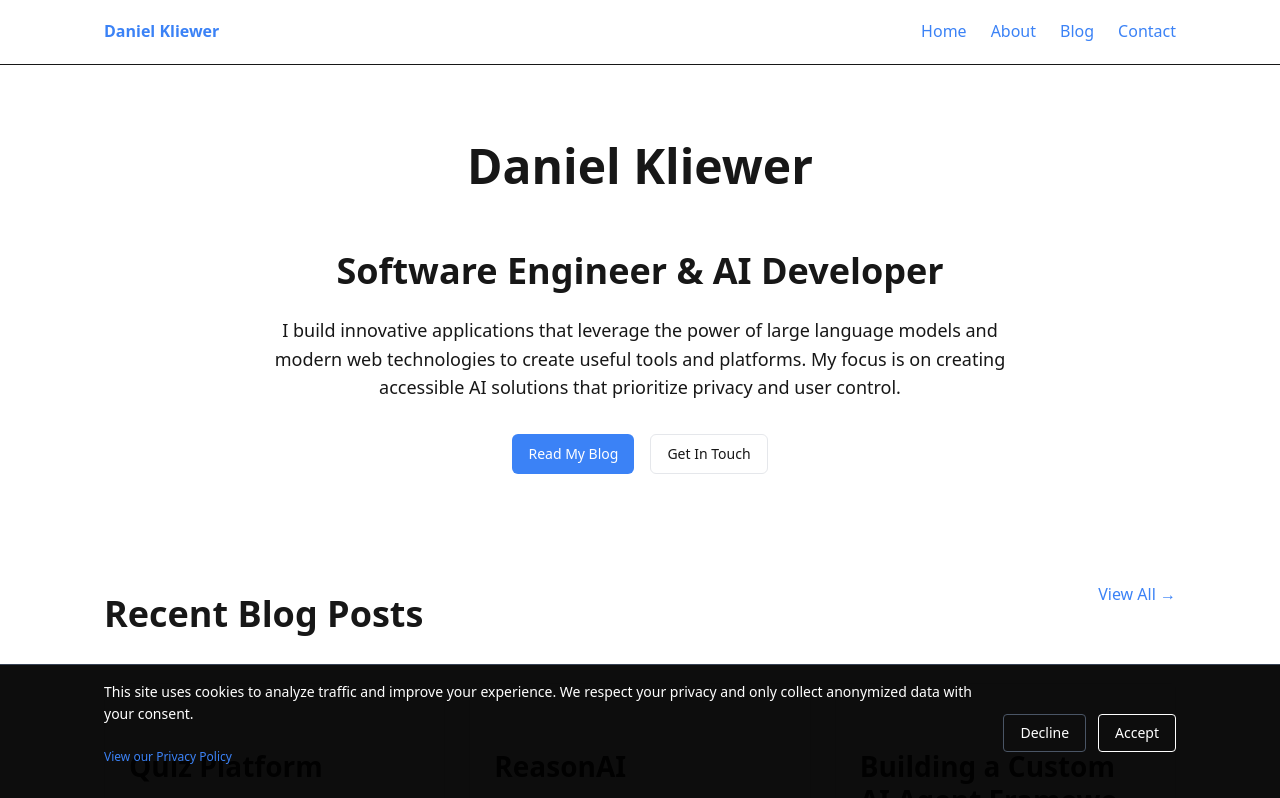
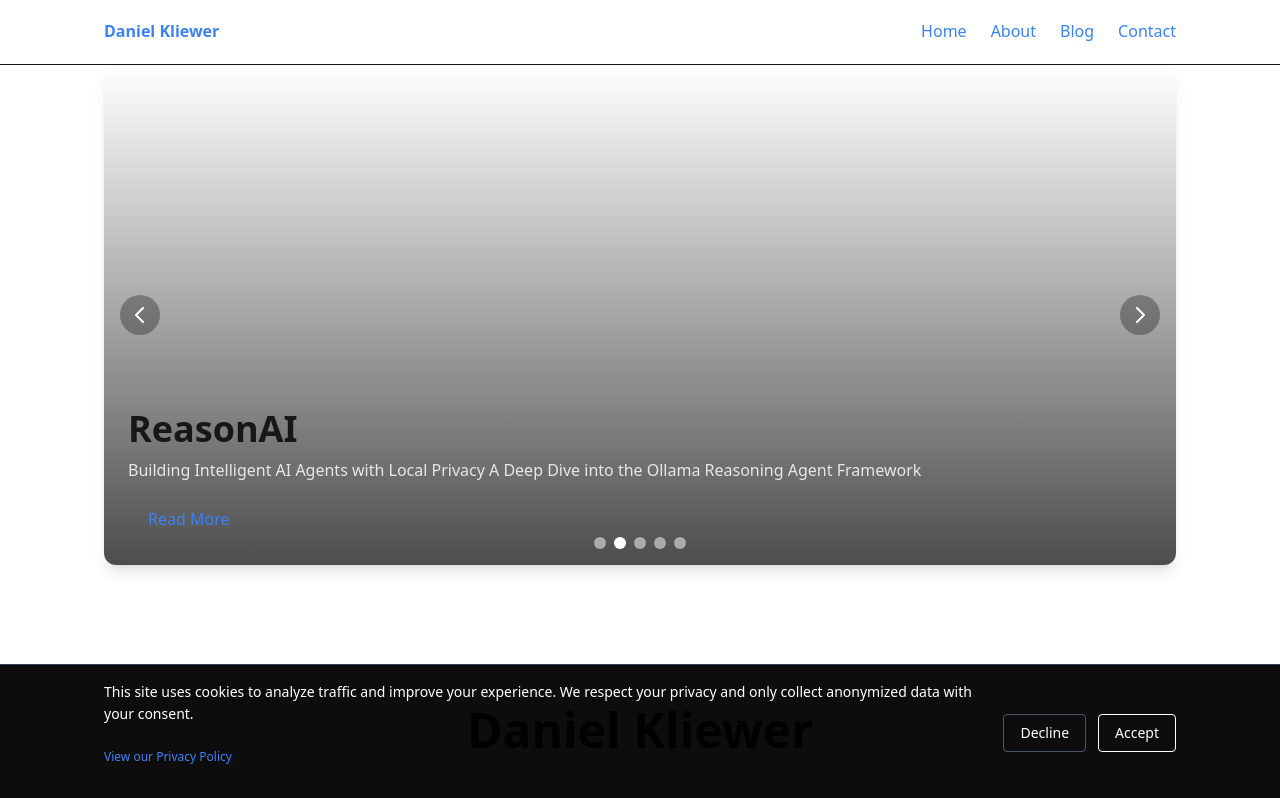
Before and after one commit to kliewerdaniel/blog06, a Next.js app: page / in a window 1280 px wide. Shown: the top 798 px of the page. Built offline with nearby package versions, Linux system fonts and the light colour scheme.

Commit message:
Personal Introduction: Incorporate a brief personal introduction or welcome message on the homepage to establish a connection with visitors.

```diff
--- a/src/app/layout.tsx
+++ b/src/app/layout.tsx
@@ -143,15 +143,15 @@ export default function RootLayout({
           }}
         />
       </head>
-      {/* Add Google Analytics (GA4) with privacy-compliant configuration */}
-      {/* Replace G-XXXXXXXXXX with your actual GA4 measurement ID from Google Analytics admin console */}
-      <GoogleAnalytics measurementId="GTM-T5J5JWX" />
-      {/* Component to track page views across route changes */}
-      <AnalyticsTracker />
       <body
         className={bodyClasses}
         suppressHydrationWarning={true}
       >
+        {/* Add Google Analytics (GA4) with privacy-compliant configuration */}
+        {/* Replace G-XXXXXXXXXX with your actual GA4 measurement ID from Google Analytics admin console */}
+        <GoogleAnalytics measurementId="GTM-T5J5JWX" />
+        {/* Component to track page views across route changes */}
+        <AnalyticsTracker />
         <Header />
         <main>{children}</main>
         <Footer />
--- a/src/app/page.tsx
+++ b/src/app/page.tsx
@@ -52,7 +52,7 @@ export const metadata: Metadata = {
 };
 
 // Function to get blog posts
-async function getBlogPosts() {
+async function getBlogPosts(count = 3, skip = 0) {
   const postsDirectory = path.join(process.cwd(), "_posts");
   const filenames = fs.readdirSync(postsDirectory);
 
@@ -61,17 +61,34 @@ async function getBlogPosts() {
     .map(filename => {
       const filePath = path.join(postsDirectory, filename);
       const fileContents = fs.readFileSync(filePath, "utf8");
-      const { data } = matter(fileContents);
+      const { data, content } = matter(fileContents);
+
+      // Extract excerpt from content if not provided in frontmatter
+      let excerpt = data.excerpt;
+      if (!excerpt) {
+        // Simple excerpt extraction - first paragraph that's not empty and not a heading
+        excerpt = content
+          .split('\n\n')
+          .find(p => p.trim() && !p.startsWith('#'))
+          ?.replace(/[#*`_]/g, '')
+          .substring(0, 160);
+      }
 
       return {
         slug: filename.replace(/\.md$/, ""),
         title: data.title,
         date: data.date,
+        image: data.image,
+        excerpt: excerpt,
+        categories: data.categories || [],
       };
     })
     .sort((a, b) => new Date(b.date).getTime() - new Date(a.date).getTime());
 
-  return posts.slice(0, 3); // Return only the 3 most recent posts
+  if (skip) {
+    return posts.slice(skip, skip + count);
+  }
+  return posts.slice(0, count);
 }
 
 // Featured projects data
@@ -96,11 +113,19 @@ const projects = [
   }
 ];
 
+import ContentSlider from '@/components/ContentSlider';
+
 export default async function Home() {
-  const recentPosts = await getBlogPosts();
+  // Get featured posts for the slider (first 5 posts)
+  const featuredPosts = await getBlogPosts(5);
+  // Get recent posts for the grid (next 3 posts)
+  const recentPosts = await getBlogPosts(3, 5);
 
   return (
     <div className="container mx-auto px-4 py-12">
+      {/* Featured Content Slider */}
+      <ContentSlider posts={featuredPosts} />
+
       {/* Hero Section */}
       <section className="flex flex-col items-center text-center mb-16">
         <div className="max-w-3xl">
@@ -110,6 +135,14 @@ export default async function Home() {
           <h2 className="text-2xl md:text-3xl text-primary mb-6">
             Software Engineer & AI Developer
           </h2>
+          <div className="bg-secondary/20 p-6 rounded-lg mb-8 border border-secondary/30">
+            <p className="text-lg italic mb-2">👋 Welcome to my digital home!</p>
+            <p className="text-md">
+              Thanks for stopping by. I'm passionate about building technology that makes AI more accessible,
+              ethical, and human-centered. Whether you're here to explore my projects, read my latest thoughts,
+              or connect professionally, I'm glad you're here.
+            </p>
+          </div>
           <p className="text-lg text-muted-foreground mb-8">
             I build innovative applications that leverage the power of large language models
             and modern web technologies to create useful tools and platforms.
--- /dev/null
+++ b/src/components/ContentSlider.tsx
@@ -0,0 +1,148 @@
+'use client';
+
+import React, { useState, useEffect, useCallback, useRef } from 'react';
+import Link from 'next/link';
+import Image from 'next/image';
+import { PostMetadata } from '@/types/blog';
+
+interface ContentSliderProps {
+  posts: PostMetadata[];
+}
+
+const ContentSlider: React.FC<ContentSliderProps> = ({ posts }) => {
+  const [currentIndex, setCurrentIndex] = useState(0);
+  const [isTransitioning, setIsTransitioning] = useState(false);
+  const [isMounted, setIsMounted] = useState(false);
+  const sliderRef = useRef<HTMLDivElement>(null);
+
+  // Handle client-side mounting to prevent hydration errors
+  useEffect(() => {
+    setIsMounted(true);
+  }, []);
+
+  // Auto-advance the slider
+  useEffect(() => {
+    if (!isMounted || posts.length <= 1) return;
+
+    const timer = setInterval(() => {
+      goToNext();
+    }, 5000); // Advance every 5 seconds
+
+    return () => clearInterval(timer);
+  }, [currentIndex, posts.length, isMounted]);
+
+  const goToSlide = useCallback((index: number) => {
+    if (isTransitioning || !isMounted) return;
+    setIsTransitioning(true);
+    setCurrentIndex(index);
+    setTimeout(() => setIsTransitioning(false), 500); // Match transition duration
+  }, [isTransitioning, isMounted]);
+
+  const goToNext = useCallback(() => {
+    const newIndex = (currentIndex + 1) % posts.length;
+    goToSlide(newIndex);
+  }, [currentIndex, posts.length, goToSlide]);
+
+  const goToPrevious = useCallback(() => {
+    const newIndex = (currentIndex - 1 + posts.length) % posts.length;
+    goToSlide(newIndex);
+  }, [currentIndex, posts.length, goToSlide]);
+
+  if (!posts || posts.length === 0) return null;
+
+  return (
+    <section className="relative overflow-hidden mb-16 rounded-xl shadow-lg">
+      <div
+        ref={sliderRef}
+        className="relative w-full h-[400px] md:h-[500px] overflow-hidden"
+      >
+        <div
+          className="flex h-full transition-transform duration-500 ease-in-out"
+          style={isMounted ? { transform: `translateX(-${currentIndex * 100}%)` } : {}}
+        >
+          {posts.map((post, index) => (
+            <div key={post.slug} className="min-w-full relative h-full flex-shrink-0">
+              <div className="absolute inset-0 bg-gradient-to-b from-transparent to-black/70 z-10" />
+
+              {post.image ? (
+                <Image
+                  src={post.image}
+                  alt={post.title || 'Featured post'}
+                  fill
+                  className="object-cover"
+                  priority={index === 0}
+                />
+              ) : (
+                <div className="w-full h-full bg-gradient-to-r from-primary/30 to-primary/10 flex items-center justify-center">
+                  <span className="text-white text-2xl font-medium">
+                    {post.title}
+                  </span>
+                </div>
+              )}
+
+              <div className="absolute bottom-0 left-0 right-0 p-6 md:p-8 text-white z-20">
+                <div className="flex flex-wrap gap-2 mb-3">
+                  {post.categories && post.categories.map((category, idx) => (
+                    <span
+                      key={idx}
+                      className="inline-block text-xs px-2 py-1 bg-primary text-white rounded-full"
+                    >
+                      {category}
+                    </span>
+                  ))}
+                </div>
+                <h2 className="text-2xl md:text-3xl font-bold mb-2">{post.title}</h2>
+                <p className="mb-4 line-clamp-2 text-gray-200">
+                  {post.excerpt || 'Click to read this featured article.'}
+                </p>
+                <Link
+                  href={`/blog/${post.slug}`}
+                  className="inline-block px-5 py-2 bg-primary text-white rounded-md font-medium hover:bg-primary/90 transition-colors"
+                >
+                  Read More
+                </Link>
+              </div>
+            </div>
+          ))}
+        </div>
+      </div>
+
+      {/* Navigation arrows */}
+      <button
+        onClick={goToPrevious}
+        className="absolute left-4 top-1/2 -translate-y-1/2 bg-black/30 hover:bg-black/50 text-white rounded-full p-2 z-30"
+        aria-label="Previous slide"
+      >
+        <svg xmlns="http://www.w3.org/2000/svg" fill="none" viewBox="0 0 24 24" stroke="currentColor" className="w-6 h-6">
+          <path strokeLinecap="round" strokeLinejoin="round" strokeWidth={2} d="M15 19l-7-7 7-7" />
+        </svg>
+      </button>
+
+      <button
+        onClick={goToNext}
+        className="absolute right-4 top-1/2 -translate-y-1/2 bg-black/30 hover:bg-black/50 text-white rounded-full p-2 z-30"
+        aria-label="Next slide"
+      >
+        <svg xmlns="http://www.w3.org/2000/svg" fill="none" viewBox="0 0 24 24" stroke="currentColor" className="w-6 h-6">
+          <path strokeLinecap="round" strokeLinejoin="round" strokeWidth={2} d="M9 5l7 7-7 7" />
+        </svg>
+      </button>
+
+      {/* Indicators */}
+      <div className="absolute bottom-4 left-1/2 -translate-x-1/2 flex space-x-2 z-30">
+        {posts.map((_, index) => (
+          <button
+            key={index}
+            onClick={() => goToSlide(index)}
+            className={`w-3 h-3 rounded-full ${
+              currentIndex === index ? 'bg-white' : 'bg-white/50'
+            }`}
+            aria-label={`Go to slide ${index + 1}`}
+          />
+        ))}
+      </div>
+    </section>
+  );
+};
+
+export default ContentSlider;
```
